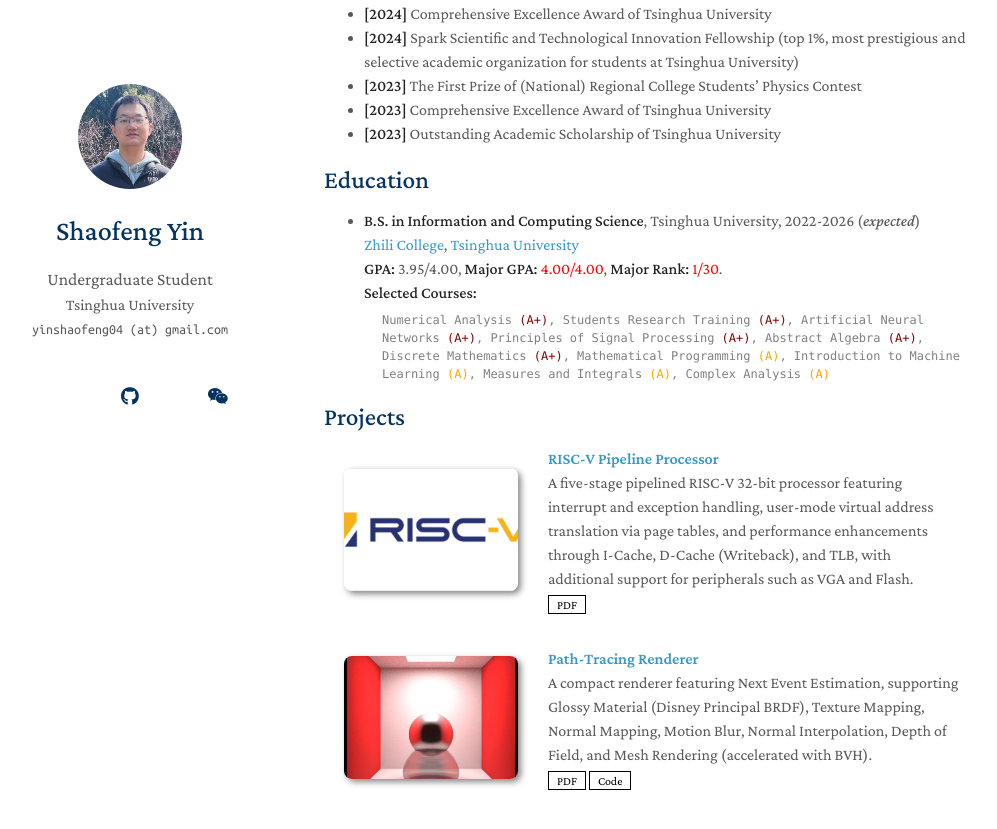
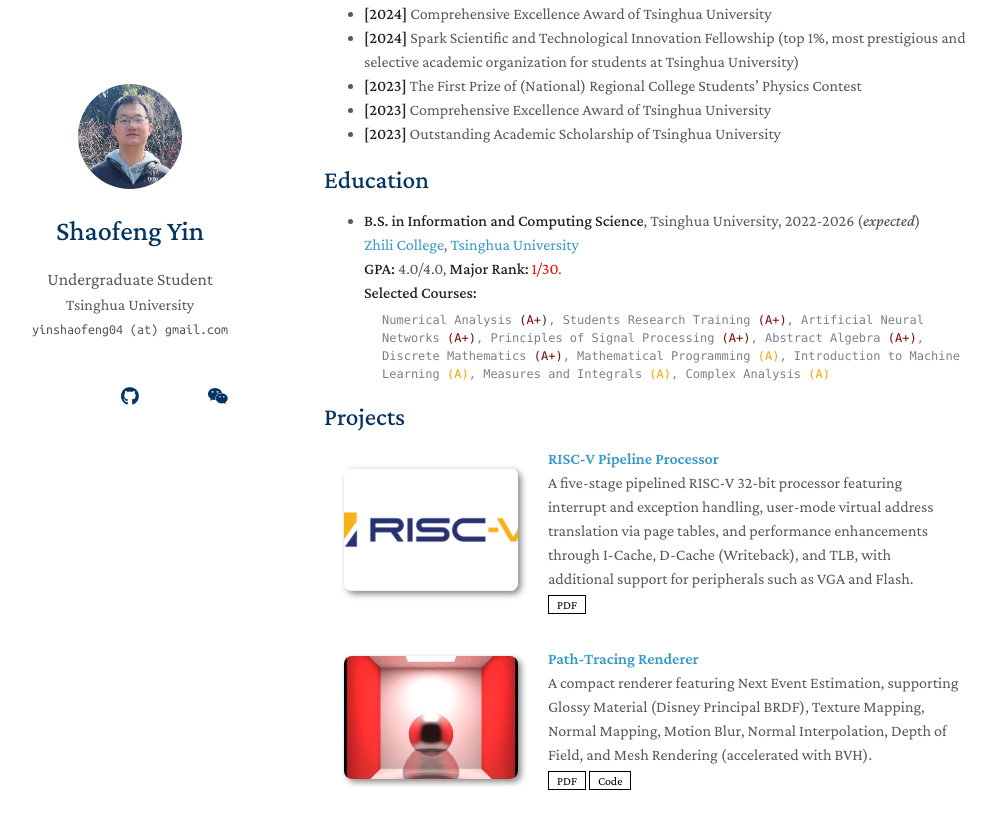
Before and after one commit to operator22th/operator22th.github.io, a Jekyll site: the page built from index.md, in a window 1280 px wide and 900 px high, scrolled down 2017 px. Shown: the top 829 px of the window, without its empty margins (146-1143 px from the left). Built offline with Jekyll 4.4.1, drawn with Linux system fonts in a browser that asks for light colours; a style sheet for code colours, icons or effects is not loaded; our own code applies the rules of GitHub Pages for plain Markdown files.

Commit message:
update GPA

```diff
--- a/index.md
+++ b/index.md
@@ -48,7 +48,7 @@
 
 - **B.S. in Information and Computing Science**, Tsinghua University, 2022-2026 (_expected_)\\
     [Zhili College](https://www.zlc.tsinghua.edu.cn/EN/en.htm), [Tsinghua University](https://www.tsinghua.edu.cn/en/)\\
-    **GPA:** 3.95/4.00, **Major GPA:** <span style="color:red">4.00/4.00</span>, **Major Rank:** <span style="color:red">1/30</span>.\\
+    **GPA:** 4.0/4.0, **Major Rank:** <span style="color:red">1/30</span>.\\
     **Selected Courses:** <code style="font-size: 0.75em; display: block; margin-left: 1.5em; margin-top: 0.5em; color: gray;">
     Numerical Analysis <span style="color: Maroon;">(A+)</span>, Students Research Training <span style="color: Maroon;">(A+)</span>, Artificial Neural Networks <span style="color: Maroon;">(A+)</span>, Principles of Signal Processing <span style="color: Maroon;">(A+)</span>,    Abstract Algebra <span style="color: Maroon;">(A+)</span>, Discrete Mathematics <span style="color: Maroon;">(A+)</span>, Mathematical Programming <span style="color: orange;">(A)</span>, Introduction to Machine Learning <span style="color: orange;">(A)</span>, Measures and Integrals <span style="color: orange;">(A)</span>, Complex Analysis <span style="color: orange;">(A)</span>
 
```
